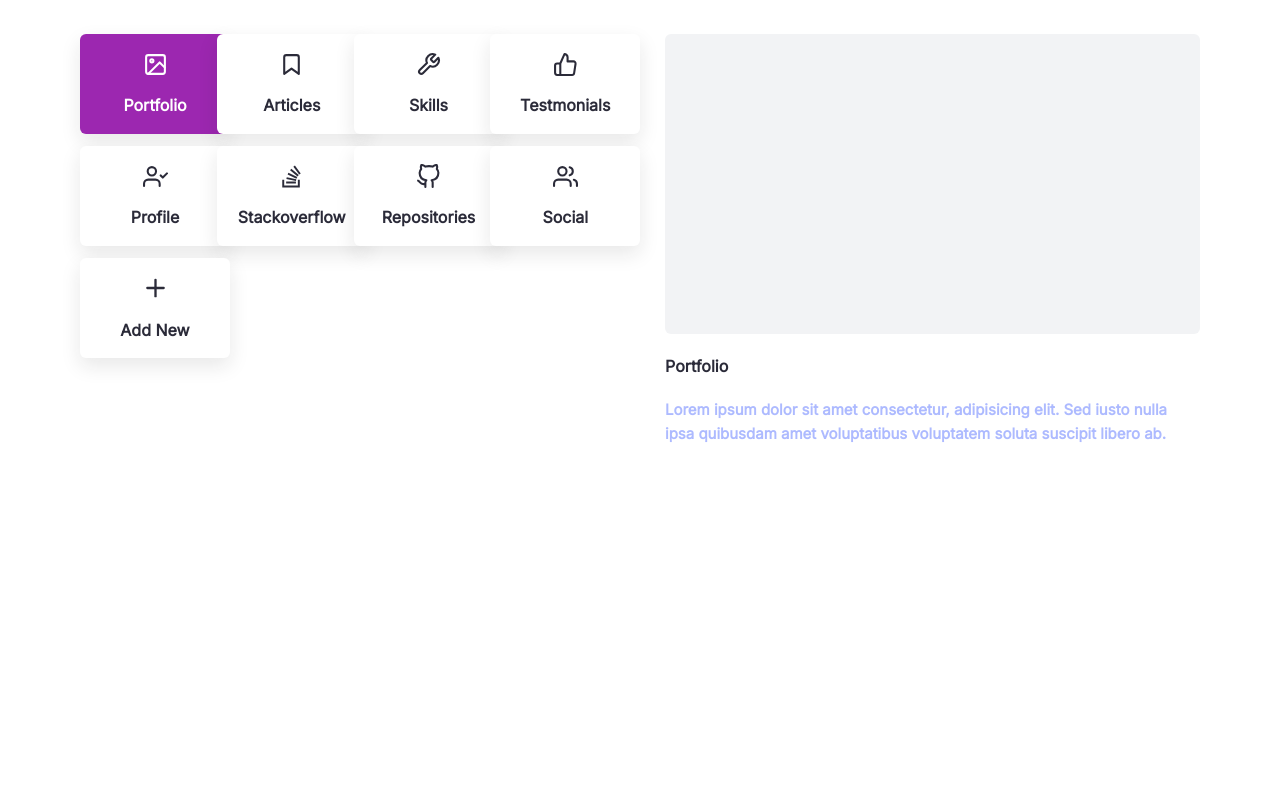
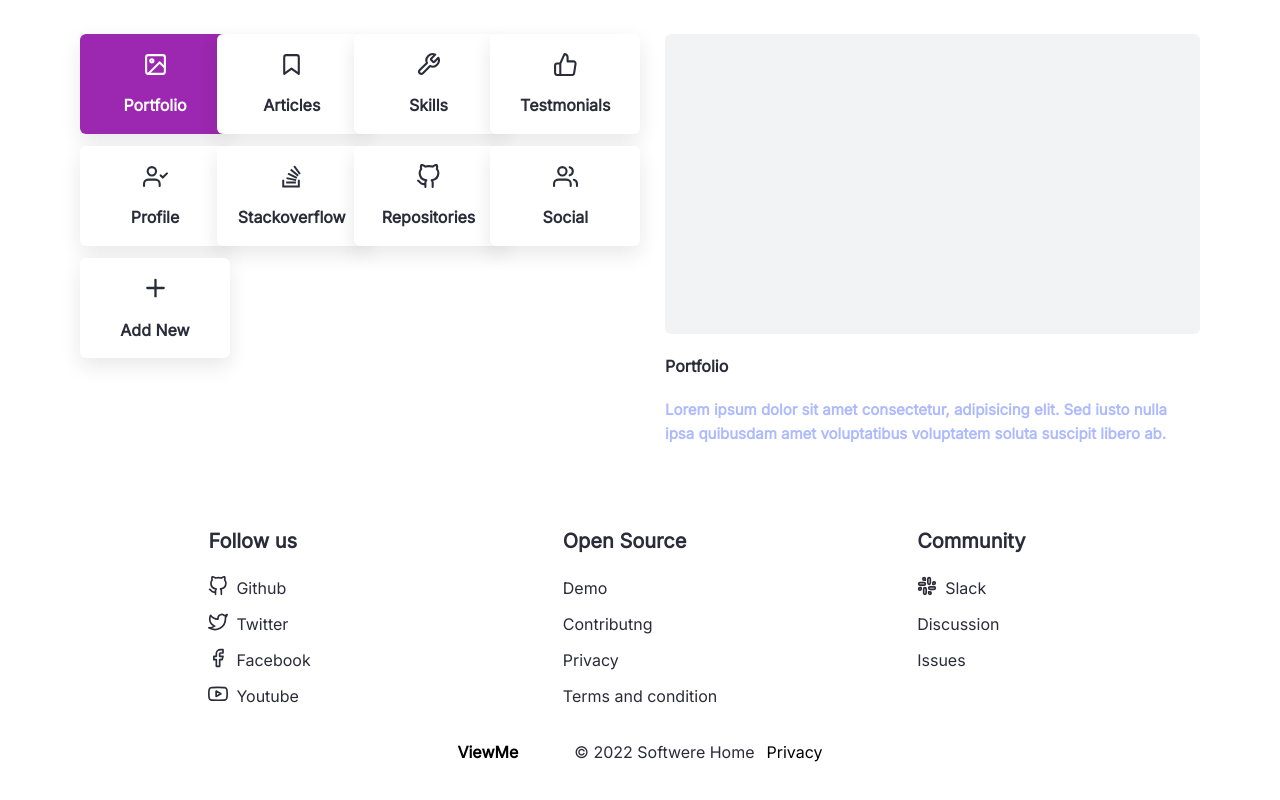
Before and after one commit to gomandev/verifyme, a Next.js app: page / in a window 1280 px wide. Shown: the part 602-1402 px from the top of the page. Before the commit the page ends 1048 px from the top, so only its background shows below. Built offline with nearby package versions, Linux system fonts and the light colour scheme.

Commit message:
New push

```diff
--- a/modules/atom/button/index.tsx
+++ b/modules/atom/button/index.tsx
@@ -20,13 +20,13 @@ export interface ButtonProps {
 
 const ButtonMapper: Record<ButtonVariant, string> = {
   "fill-primary":
-    "middle-btn text-accent bg-primary  hover:bg-transparent  border border-2 border-ui-purple  hover:text-ui-purple rounded",
+    "middle-btn text-accent bg-primary hover:bg-primaryDark border border-2 border-ui-purple  hover:text-accent rounded",
   "outlined-primary":
     "middle-btn text-ui-purple bg-transparent  hover:bg-ui-purple border border-2 border-ui-purple hover:text-accent  ",
   "fill-secondary":
     "middle-btn text-accent bg-main-red  hover:bg-transparent border border-2 border-main-red  hover:text-main-red",
   "outlined-secondary":
-    "middle-btn text-main-red bg-transparent  hover:bg-main-red border border-2 border-secondary hover:text-accent ",
+    "middle-btn text-main-red bg-transparent hover:bg-primary hover:bg-main-red border border-2 border-secondary hover:text-accent ",
   "fill-accent":
     "middle-btn text-accent bg-main-blue hover:bg-transparent border border-2 border-main-blue  hover:text-main-blue",
   "outlined-accent":
--- a/modules/atom/logo/index.tsx
+++ b/modules/atom/logo/index.tsx
@@ -1,7 +1,5 @@
 import Image from "next/image";
 
-const Logo = () => {
-  return <Image src="/logo.png" alt="Vercel Logo" width={72} height={16} />;
+export const Logo = () => {
+  return <h2 className="mr-11 font-extrabold">ViewMe</h2>;
 };
-
-export default Logo;
--- a/modules/blocks/navbar/index.tsx
+++ b/modules/blocks/navbar/index.tsx
@@ -1,4 +1,5 @@
 import { Button } from "@modules/atom/button";
+import { Logo } from "@modules/atom/logo";
 import Image from "next/image";
 
 const Navbar = () => {
@@ -7,7 +8,7 @@ const Navbar = () => {
       <div className="inner-navbar flex justify-between items-center h-full">
         {/* <Image src="/loveicon.svg" alt="Vercel Navbar" width={41} height={55} /> */}
         <div className="flex">
-          <h2 className="mr-11 font-extrabold">ViewMe</h2>
+          <Logo />
           <div className="site-menu">
             <ul className="flex">
               <li className="text-secondary text-sixteen">
--- /dev/null
+++ b/modules/sections/footer/index.tsx
@@ -0,0 +1,87 @@
+import {
+  FiYoutube,
+  FiFacebook,
+  FiTwitter,
+  FiGithub,
+  FiSlack,
+} from "react-icons/fi";
+import { Logo } from "@modules/atom/logo";
+
+const Footer = () => {
+  return (
+    <footer className="mt-10 p-10">
+      <div className="site-container">
+        <div className="flex flex-col justify-center items-center h-full w-full">
+          <div className="inner-footer flex grid grid-cols-3">
+            <div className="footer-list">
+              <h4 className="text-secondary font-bold text-extra mb-5">
+                Follow us
+              </h4>
+              <ul>
+                <li className="text-secondary font-normal text-sixteen flex mb-3">
+                  <FiGithub size={20} color="#2B2B39" className="mr-2" /> Github
+                </li>
+                <li className="text-secondary font-normal text-sixteen flex mb-3">
+                  <FiTwitter size={20} color="#2B2B39" className="mr-2" />{" "}
+                  Twitter
+                </li>
+                <li className="text-secondary font-normal text-sixteen flex mb-3">
+                  <FiFacebook size={20} color="#2B2B39" className="mr-2" />{" "}
+                  Facebook
+                </li>
+                <li className="text-secondary font-normal text-sixteen flex mb-3">
+                  <FiYoutube size={20} color="#2B2B39" className="mr-2" />{" "}
+                  Youtube
+                </li>
+              </ul>
+            </div>
+            <div className="footer-list">
+              <h4 className="text-secondary font-bold text-extra mb-5">
+                Open Source
+              </h4>
+              <ul>
+                <li className="text-secondary font-normal text-sixteen flex mb-3">
+                  Demo
+                </li>
+                <li className="text-secondary font-normal text-sixteen flex mb-3">
+                  Contributng
+                </li>
+                <li className="text-secondary font-normal text-sixteen flex mb-3">
+                  Privacy
+                </li>
+                <li className="text-secondary font-normal text-sixteen flex mb-3">
+                  Terms and condition
+                </li>
+              </ul>
+            </div>
+            <div className="footer-list">
+              <h4 className="text-secondary font-bold text-extra mb-5">
+                Community
+              </h4>
+              <ul>
+                <li className="text-secondary font-normal text-sixteen flex mb-3">
+                  <FiSlack size={20} color="#2B2B39" className="mr-2" /> Slack
+                </li>
+                <li className="text-secondary font-normal text-sixteen flex mb-3">
+                  Discussion
+                </li>
+                <li className="text-secondary font-normal text-sixteen flex mb-3">
+                  Issues
+                </li>
+              </ul>
+            </div>
+          </div>
+          <div className="flex mt-5">
+            <Logo />
+            <p className="copyright text-secondary font-normal text-sixteen mx-3">
+              &copy; {new Date().getFullYear().toString()} Softwere Home
+            </p>
+            <p>Privacy</p>
+          </div>
+        </div>
+      </div>
+    </footer>
+  );
+};
+
+export default Footer;
--- a/pages/index.tsx
+++ b/pages/index.tsx
@@ -4,6 +4,7 @@ import Navbar from "@modules/blocks/navbar";
 import Masthead from "@modules/sections/masthead";
 import Showcase from "@modules/sections/showcase";
 import Services from "@modules/sections/services";
+import Footer from "@modules/sections/footer";
 
 const Home: NextPage = () => {
   return (
@@ -16,6 +17,7 @@ const Home: NextPage = () => {
       <Masthead />
       <Showcase />
       <Services />
+      <Footer />
     </>
   );
 };
--- a/styles/style.scss
+++ b/styles/style.scss
@@ -91,3 +91,16 @@ body {
     border: 1px solid #2b2b39;
   }
 }
+
+footer {
+  min-height: 200px;
+  .inner-footer {
+    column-gap: 200px;
+    .footer-list {
+      ul {
+        text-decoration: none;
+        list-style: none;
+      }
+    }
+  }
+}
--- a/tailwind.config.js
+++ b/tailwind.config.js
@@ -32,6 +32,7 @@ module.exports = {
     colors: {
       primary: "#9c27b0",
       primaryLight: "#86F4B2",
+      primaryDark: "#7d258d",
       typoGray: "#ADBAFF",
       secondaryDark: "#050E29",
       secondaryMid: "#0D111EE5",
```
